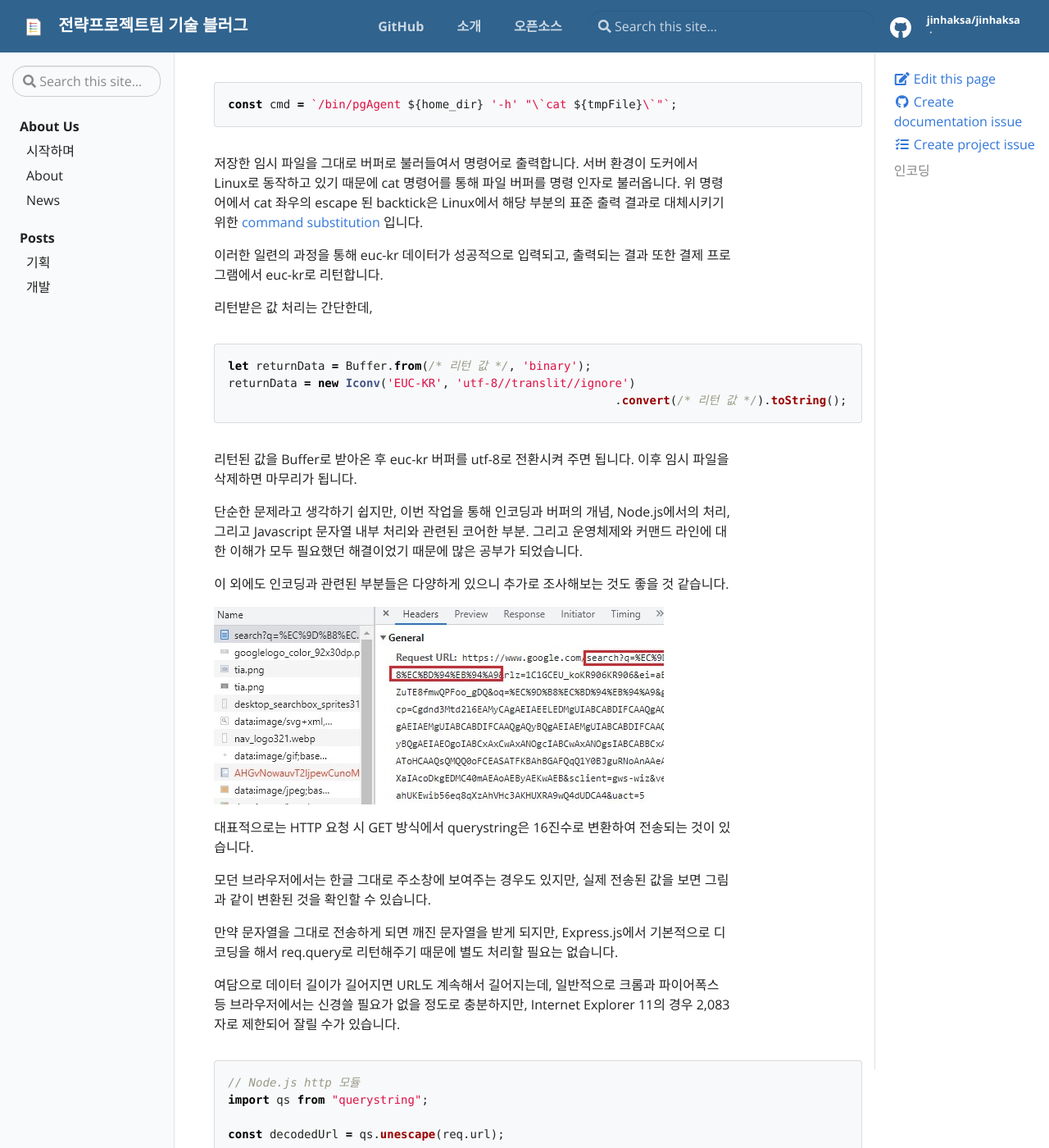
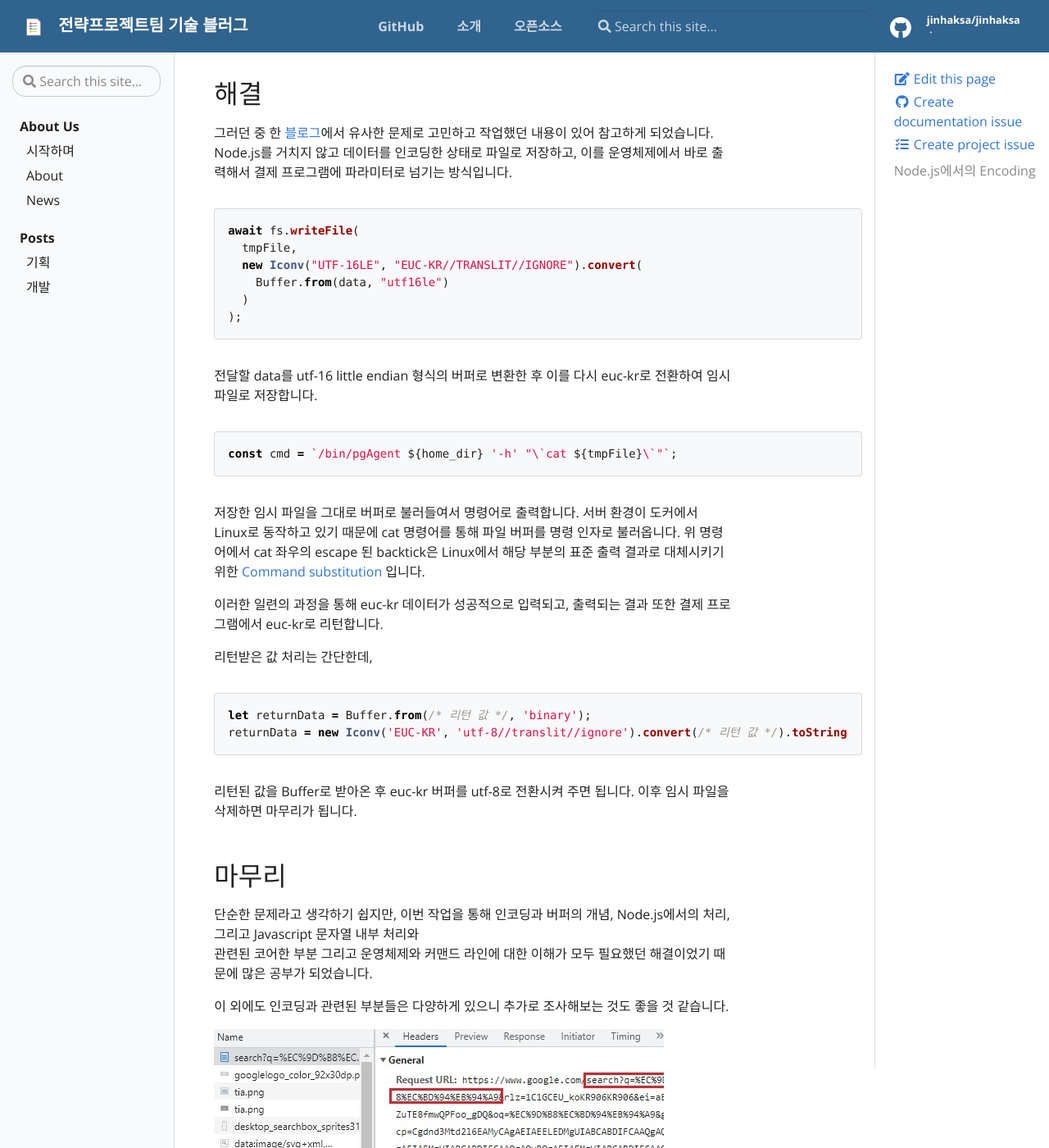
Before and after one commit to jinhaksa/jinhaksa.github.io, a Jekyll site: the page built from _posts/dev/2021-09-30-encoding.md, in a window 1280 px wide and 1400 px high, scrolled down 3073 px. Shown: the whole window at 82% size. Built offline with Jekyll 4.4.1, drawn with Linux system fonts in a browser that asks for light colours; some of the changed text lies outside the part shown.

Commit message:
포스트 이름, 이메일 추가

````diff
--- a/_layouts/post.html
+++ b/_layouts/post.html
@@ -1,8 +1,21 @@
 ---
 layout: page
 ---
+
 <!-- Copyright 2019-2021 Vanessa Sochat-->
-<h1 style="margin-bottom:0px">{{ page.title }}</h1>
-{% if page.badges %}{% for badge in page.badges %}<span class="badge badge-{{ badge.type }}">{{ badge.tag }}</span>{% endfor %}{% endif %}
-<span class="post-date" style="font-style: italic;">{{ page.date | date: "%B %d, %Y" }}</span>
+<h1 style="margin-bottom: 0px">{{ page.title }}</h1>
+{% if page.badges %}{% for badge in page.badges %}<span
+  class="badge badge-{{ badge.type }}"
+  >{{ badge.tag }}</span
+>{% endfor %}{% endif %}
+<span class="post-date" style="font-style: italic"
+  >{{ page.date | date: "%B %d, %Y" }}</span
+>
+{% if page.author %}
+<p>
+  By <strong>{{ page.author }}</strong>{% if page.email %} |
+  <a href="mailto:{{ page.email }}">{{ page.email }}</a>{% endif %}
+</p>
+{% endif %}
+<br />
 {{ content }}
--- a/_posts/dev/2021-09-30-encoding.md
+++ b/_posts/dev/2021-09-30-encoding.md
@@ -1,9 +1,13 @@
 ---
 layout: post
-title: "인코딩"
+title: Node.js에서의 Encoding
 categories: [dev]
+author: 김동현
+email: kdh@jinhakapply.com
 date: 2021-09-30
 ---
+
+## 개요
 
 간혹 웹 서핑 또는 워드나 텍스트 파일을 받다보면 다음과 같이 괴상한 문자로 된 경우를 찾아볼 수 있습니다.
 
@@ -24,6 +28,8 @@ date: 2021-09-30
 ![pg.jpg](/assets/img/posts/dev/2021-09-30-encoding/pg.jpg)
 
 결제 흐름도
+
+## Node.js 인코딩 변환
 
 Node.js에서는 EUC-KR 인코딩을 기본적으로 제공하지 않기 때문에 PG사에서 제공한 통신 프로그램에 데이터 전달시 해당 인코딩으로 전환 및 반환값을 디코딩 해주는 작업이 필요했습니다.
 
@@ -47,6 +53,8 @@ new Iconv("UTF-8", "EUC-KR//TRANSLIT//IGNORE").convert(/* 버퍼 */);
 
 여기서 버퍼를 리턴해주기 때문에 .toString()을 통해 문자열을 출력해줄 수 있습니다.
 
+## 결제 모듈 데이터 전달 문제
+
 PG사 결제 프로그램은 실행 변수로 결제와 관련된 데이터를 입력받는 방식으로 동작합니다.
 
 ```bash
@@ -68,7 +76,9 @@ try {
 }
 ```
 
-exec 기본 인코딩은 UTF-8이기 때문에 바이너리로 실행시켰지만 결과는 마찬가지였습니다. 이는 Javascript 에서 string을 '\xc2\x00\xa2\x00' 같은 [UTF-16으로 다시 인코딩 해버리기 때문에](https://github.com/Microsoft/TypeScript/wiki/FAQ#why-are-functions-returning-non-void-assignable-to-function-returning-void) 일어나는 문제였습니다. 따라서 버퍼를 문자열로 변환하지 않고 그대로 프로그램에 전달할 방법이 필요했습니다.
+exec 기본 인코딩은 UTF-8이기 때문에 바이너리로 실행시켰지만 결과는 마찬가지였습니다. 이는 Javascript 에서 string을 '\xc2\x00\xa2\x00' 같은 [**UTF-16으로 다시 인코딩** 해버리기 때문에](https://github.com/Microsoft/TypeScript/wiki/FAQ#why-are-functions-returning-non-void-assignable-to-function-returning-void) 일어나는 문제였습니다. 따라서 버퍼를 문자열로 변환하지 않고 그대로 프로그램에 전달할 방법이 필요했습니다.
+
+## 해결
 
 그러던 중 한 [블로그](https://velog.io/@leejh3224/%EC%82%BD%EC%A7%88%EA%B8%B0%EB%A1%9D1-EUC-KR-%EC%9D%B8%EC%BD%94%EB%94%A9-hash-link-qcjwbdo7d1)에서 유사한 문제로 고민하고 작업했던 내용이 있어 참고하게 되었습니다. Node.js를 거치지 않고 데이터를 인코딩한 상태로 파일로 저장하고, 이를 운영체제에서 바로 출력해서 결제 프로그램에 파라미터로 넘기는 방식입니다.
 
@@ -87,7 +97,7 @@ await fs.writeFile(
 const cmd = `/bin/pgAgent ${home_dir} '-h' "\`cat ${tmpFile}\`"`;
 ```
 
-저장한 임시 파일을 그대로 버퍼로 불러들여서 명령어로 출력합니다. 서버 환경이 도커에서 Linux로 동작하고 있기 때문에 cat 명령어를 통해 파일 버퍼를 명령 인자로 불러옵니다. 위 명령어에서 cat 좌우의 escape 된 backtick은 Linux에서 해당 부분의 표준 출력 결과로 대체시키기 위한 [command substitution](http://www.gnu.org/software/bash/manual/html_node/Command-Substitution.html) 입니다.
+저장한 임시 파일을 그대로 버퍼로 불러들여서 명령어로 출력합니다. 서버 환경이 도커에서 Linux로 동작하고 있기 때문에 cat 명령어를 통해 파일 버퍼를 명령 인자로 불러옵니다. 위 명령어에서 cat 좌우의 escape 된 backtick은 Linux에서 해당 부분의 표준 출력 결과로 대체시키기 위한 [Command substitution](http://www.gnu.org/software/bash/manual/html_node/Command-Substitution.html) 입니다.
 
 이러한 일련의 과정을 통해 euc-kr 데이터가 성공적으로 입력되고, 출력되는 결과 또한 결제 프로그램에서 euc-kr로 리턴합니다.
 
@@ -95,13 +105,15 @@ const cmd = `/bin/pgAgent ${home_dir} '-h' "\`cat ${tmpFile}\`"`;
 
 ```tsx
 let returnData = Buffer.from(/* 리턴 값 */, 'binary');
-returnData = new Iconv('EUC-KR', 'utf-8//translit//ignore')
-							.convert(/* 리턴 값 */).toString();
+returnData = new Iconv('EUC-KR', 'utf-8//translit//ignore').convert(/* 리턴 값 */).toString();
 ```
 
 리턴된 값을 Buffer로 받아온 후 euc-kr 버퍼를 utf-8로 전환시켜 주면 됩니다. 이후 임시 파일을 삭제하면 마무리가 됩니다.
 
-단순한 문제라고 생각하기 쉽지만, 이번 작업을 통해 인코딩과 버퍼의 개념, Node.js에서의 처리, 그리고 Javascript 문자열 내부 처리와 관련된 코어한 부분. 그리고 운영체제와 커맨드 라인에 대한 이해가 모두 필요했던 해결이었기 때문에 많은 공부가 되었습니다.
+## 마무리
+
+단순한 문제라고 생각하기 쉽지만, 이번 작업을 통해 인코딩과 버퍼의 개념, Node.js에서의 처리, 그리고 Javascript 문자열 내부 처리와
+관련된 코어한 부분 그리고 운영체제와 커맨드 라인에 대한 이해가 모두 필요했던 해결이었기 때문에 많은 공부가 되었습니다.
 
 이 외에도 인코딩과 관련된 부분들은 다양하게 있으니 추가로 조사해보는 것도 좋을 것 같습니다.
 
@@ -113,7 +125,7 @@ returnData = new Iconv('EUC-KR', 'utf-8//translit//ignore')
 
 만약 문자열을 그대로 전송하게 되면 깨진 문자열을 받게 되지만, Express.js에서 기본적으로 디코딩을 해서 req.query로 리턴해주기 때문에 별도 처리할 필요는 없습니다.
 
-여담으로 데이터 길이가 길어지면 URL도 계속해서 길어지는데, 일반적으로 크롬과 파이어폭스 등 브라우저에서는 신경쓸 필요가 없을 정도로 충분하지만, Internet Explorer 11의 경우 2,083자로 제한되어 잘릴 수가 있습니다.
+여담으로 데이터 길이가 길어지면 URL도 계속해서 길어지는데, 일반적으로 크롬과 파이어폭스 등 브라우저에서는 신경 쓸 필요가 없을 정도로 충분하지만, Internet Explorer 11의 경우 2,083자로 제한되어 잘릴 수가 있습니다.
 
 ```tsx
 // Node.js http 모듈
````
